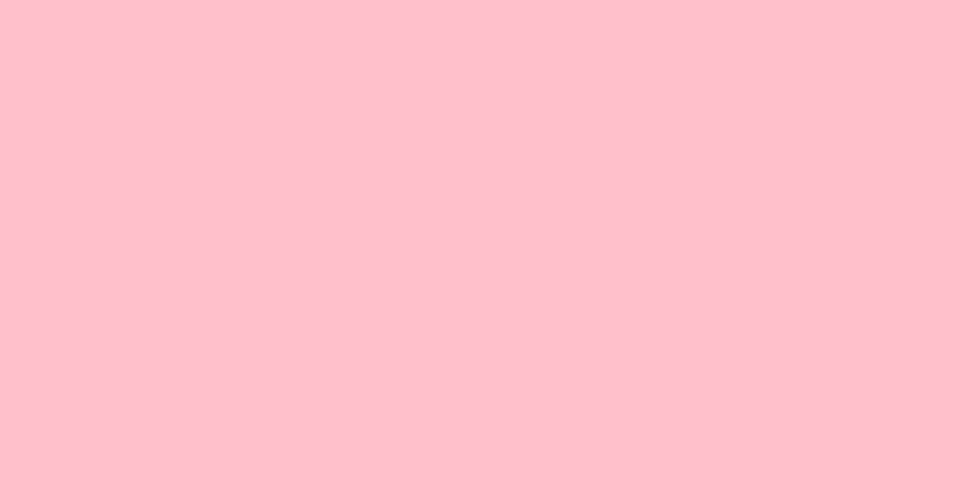
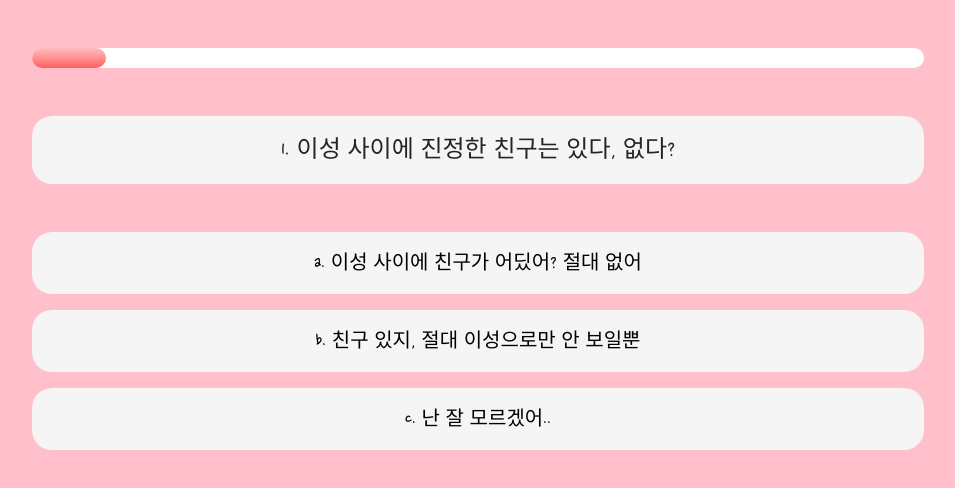
Before and after one commit to leedokchidok19/clone-MyMBTI, a plain HTML site: page index.html in a window 1280 px wide. Both pictures are taken after a click on the button "시작하기". Shown: the whole page, without its empty margins (162-1117 px from the left). Drawn offline with nearby package versions, Linux system fonts and the light colour scheme.

Commit message:
Q&A Page
HTML : index
CSS : animation, qna
JS : start

```diff
--- a/css/animation.css
+++ b/css/animation.css
@@ -17,3 +17,13 @@
   from { opacity: 1; }
   to { opacity: 0; }
 }
+
+.fadeIn{
+  animation: fadeIn;
+  animation-duration: 0.5s;
+}
+
+.fadeOut{
+  animation: fadeOut;
+  animation-duration: 0.5s;
+}
--- /dev/null
+++ b/css/qna.css
@@ -0,0 +1,48 @@
+#qna {
+  display: none;
+}
+
+.qBox {
+  background-color: whitesmoke;
+  text-align: center;
+  border-radius: 20px;
+  font-size: 24px;
+  width: 80%
+}
+
+.answerList {
+  background-color: whitesmoke;
+  border-radius: 20px;
+  display: block;
+  width: 80%;
+  border: 0px;
+  font-size: 20px;
+}
+
+.answerList:hover, .answerList:focus {
+  background-color: pink;
+  color: whitesmoke;
+}
+
+.status {
+  height: 20px;
+  width: 80%;
+  background-color: white;
+  border-radius: 20px;
+}
+
+.statusBar {
+  height: 100%;
+  border-radius: 20px;
+  /* Permalink - use to edit and share this gradient: https://colorzilla.com/gradient-editor/#febbbb+0,fe9090+52,ff5c5c+100;Red+3D+%231 */
+  background: #febbbb;
+  /* Old browsers */
+  background: -moz-linear-gradient(top, #febbbb 0%, #fe9090 52%, #ff5c5c 100%);
+  /* FF3.6-15 */
+  background: -webkit-linear-gradient(top, #febbbb 0%, #fe9090 52%, #ff5c5c 100%);
+  /* Chrome10-25,Safari5.1-6 */
+  background: linear-gradient(to bottom, #febbbb 0%, #fe9090 52%, #ff5c5c 100%);
+  /* W3C, IE10+, FF16+, Chrome26+, Opera12+, Safari7+ */
+  filter: progid:DXImageTransform.Microsoft.gradient(startColorstr='#febbbb', endColorstr='#ff5c5c', GradientType=0);
+  /* IE6-9 */
+}
--- a/index.html
+++ b/index.html
@@ -11,6 +11,8 @@
   <link href="https://fonts.googleapis.com/css2?family=Nanum+Pen+Script&display=swap" rel="stylesheet">
   <link rel="stylesheet" href="./css/default.css">
   <link rel="stylesheet" href="./css/main.css">
+  <link rel="stylesheet" href="./css/qna.css">
+  <link rel="stylesheet" href="./css/animation.css">
 </head>
 
 <body>
--- a/js/start.js
+++ b/js/start.js
@@ -1,5 +1,59 @@
 const main = document.querySelector("#main");
 const qna = document.querySelector("#qna");
+
+const endPoint = 12;
+
+
+function goResult(){
+  qna.style.WebkitAnimation = "fadeOut 1s";
+  qna.style.animation = "fadeOut 1s";
+  setTimeout(() => {
+    result.style.WebkitAnimation = "fadeIn 1s";
+    result.style.animation = "fadeIn 1s";
+    setTimeout(() => {
+      qna.style.display = "none";
+      result.style.display = "block"
+    }, 450)})
+    setResult();
+}
+
+function addAnswer(answerText, qIdx){
+  var a = document.querySelector('.answerBox');
+  var answer = document.createElement('button');
+  answer.classList.add('answerList');
+  answer.classList.add('my-3');
+  answer.classList.add('py-3');
+  answer.classList.add('mx-auto');
+  answer.classList.add('fadeIn');
+
+  a.appendChild(answer);
+  answer.innerHTML = answerText;
+
+  answer.addEventListener("click", function(){
+    var children = document.querySelectorAll('.answerList');
+    for(let i = 0; i < children.length; i++){
+      children[i].disabled = true;
+      children[i].style.WebkitAnimation = "fadeOut 0.5s";
+      children[i].style.animation = "fadeOut 0.5s";
+    }
+    setTimeout(() => {
+      for(let i = 0; i < children.length; i++){
+        children[i].style.display = 'none';
+      }
+      goNext(++qIdx);
+    },450)
+  }, false);
+}
+
+function goNext(qIdx){
+  var q = document.querySelector('.qBox');
+  q.innerHTML = qnaList[qIdx].q;
+  for(let i in qnaList[qIdx].a){
+    addAnswer(qnaList[qIdx].a[i].answer, qIdx);
+  }
+  var status = document.querySelector('.statusBar');
+  status.style.width = (100/endPoint) * (qIdx+1) + '%';
+}
 
 function begin(){
   main.style.WebkitAnimation = "fadeOut 1s";
@@ -11,5 +65,7 @@ function begin(){
       main.style.display = "none";
       qna.style.display = "block"
     }, 450)
+    let qIdx = 0;
+    goNext(qIdx);
   }, 450);
 }
```
